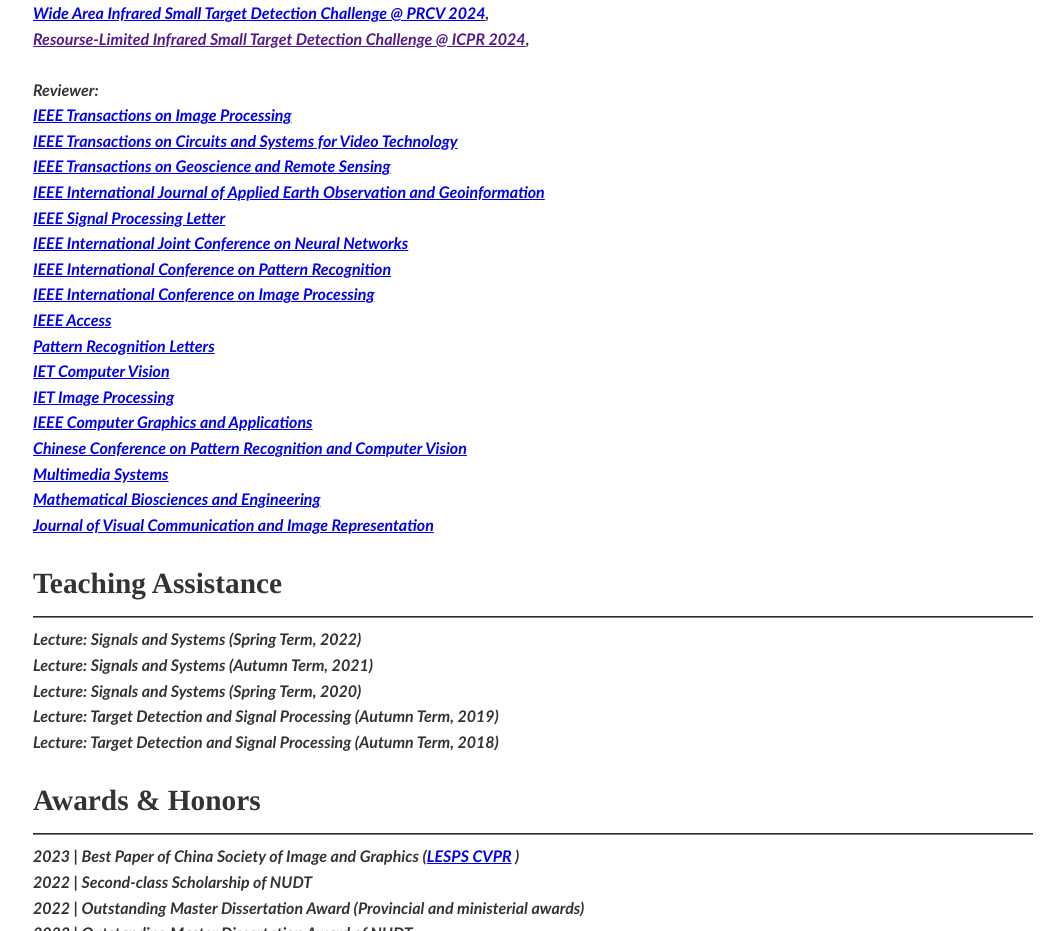
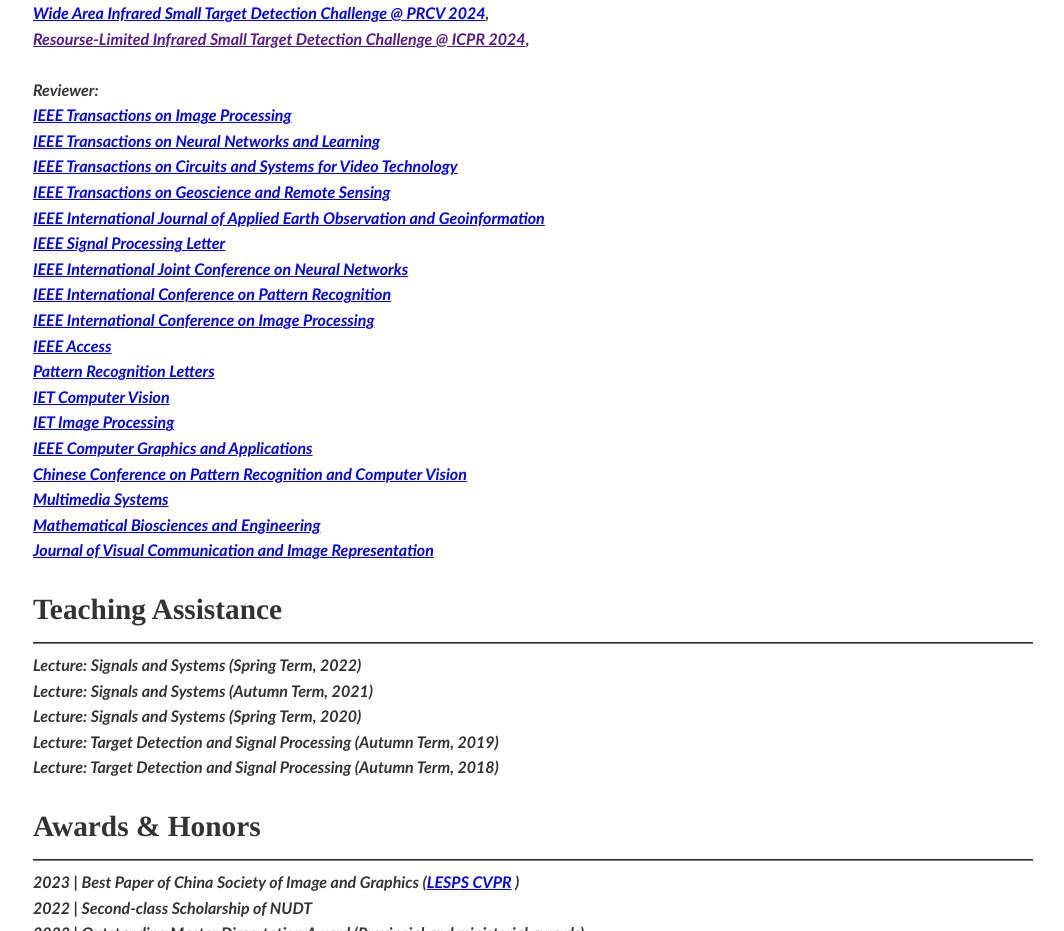
Before and after one commit to XinyiYing/xinyiying.github.io, a plain HTML site: page index.html in a window 1280 px wide. Shown: the part 4215-5146 px from the top of the page, without its empty margins (107-1171 px from the left). Drawn offline with Linux system fonts and the light colour scheme.

Commit message:
Add files via upload

```diff
--- a/index.html
+++ b/index.html
@@ -673,12 +673,15 @@
 					<a href="https://data.vision.ee.ethz.ch/cvl/aim22/" target="_blank" rel="nofollow">Advances in Image Manipulation (AIM) Workshop @ ECCV 2022</a>,<br>
 					<a href="https://data.vision.ee.ethz.ch/cvl/ntire22/" target="_blank" rel="nofollow">New Trends in Image Restoration and Enhancement (NTIRE) Wokshop @ CVPR 2022</a>,<br>
 					<br> -->
+
 					Challenge Organization:<br>
 					<a href="http://prcv.cn/?competition_128/" target="_blank" rel="nofollow">Wide Area Infrared Small Target Detection Challenge @ PRCV 2024</a>,<br>
 					<a href="" target="_blank" rel="nofollow">Resourse-Limited Infrared Small Target Detection Challenge @ ICPR 2024</a>,<br>
 					<br>
+
 					Reviewer:<br>
 					<a href="https://ieeexplore.ieee.org/xpl/RecentIssue.jsp?punumber=83" target="_blank" rel="nofollow">IEEE Transactions on Image Processing</a> <br>
+					<a href="https://ieeexplore.ieee.org/xpl/RecentIssue.jsp?punumber=5962385" target="_blank" rel="nofollow">IEEE Transactions on Neural Networks and Learning</a> <br>
 					<a href="https://ieeexplore.ieee.org/xpl/RecentIssue.jsp?punumber=76" target="_blank" rel="nofollow">IEEE Transactions on Circuits and Systems for Video Technology</a> <br>
 					<a href="https://ieeexplore.ieee.org/xpl/RecentIssue.jsp?punumber=36" target="_blank" rel="nofollow">IEEE Transactions on Geoscience and Remote Sensing</a> <br>
 					<a href="https://www.sciencedirect.com/journal/international-journal-of-applied-earth-observation-and-geoinformation?utm_campaign=STMJ_1636705839_SC&utm_medium=SRCH&utm_source=B&dgcid=STMJ_1636705839_SC" target="_blank" rel="nofollow">IEEE International Journal of Applied Earth Observation and Geoinformation</a> <br>
```
